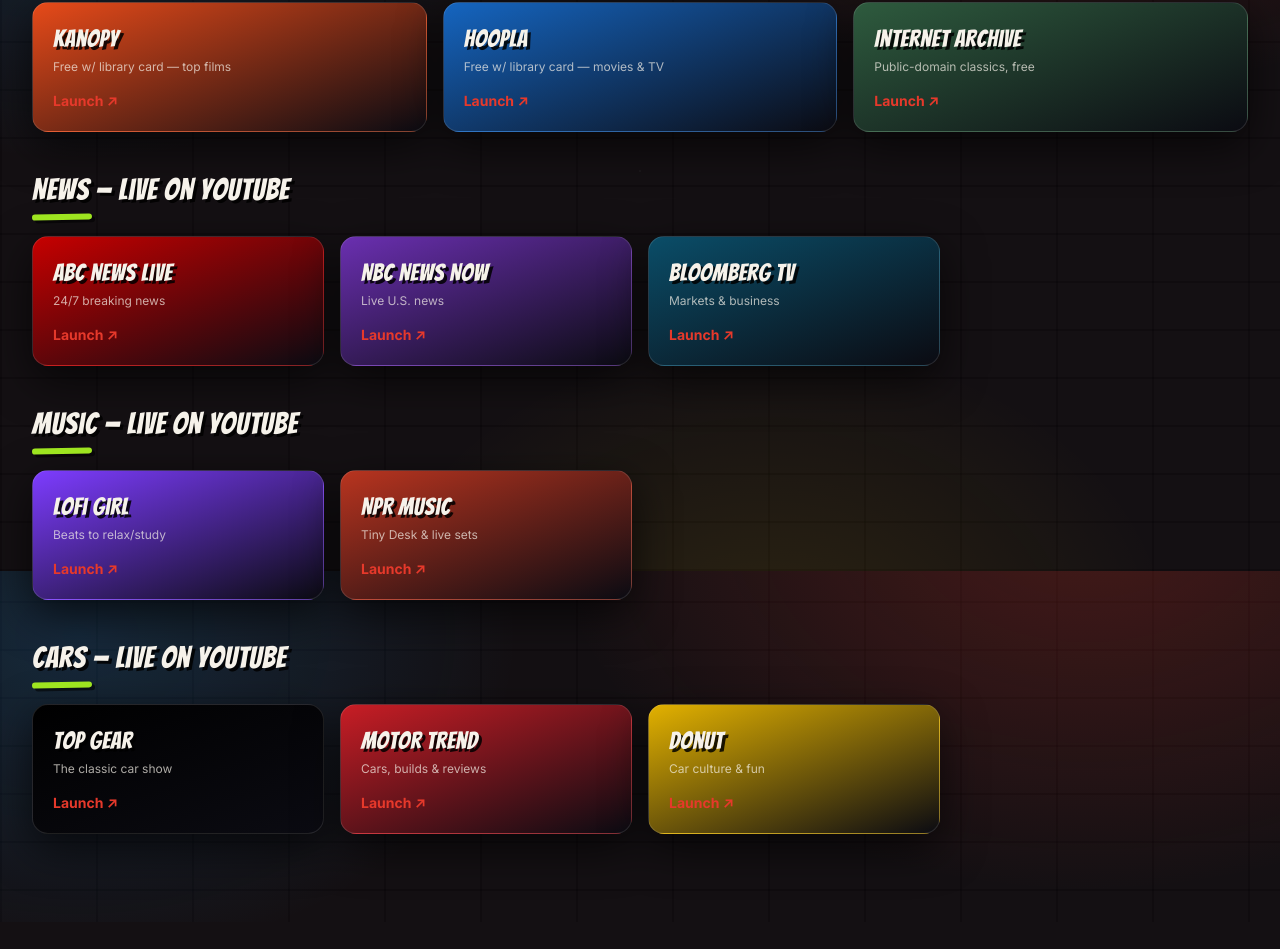
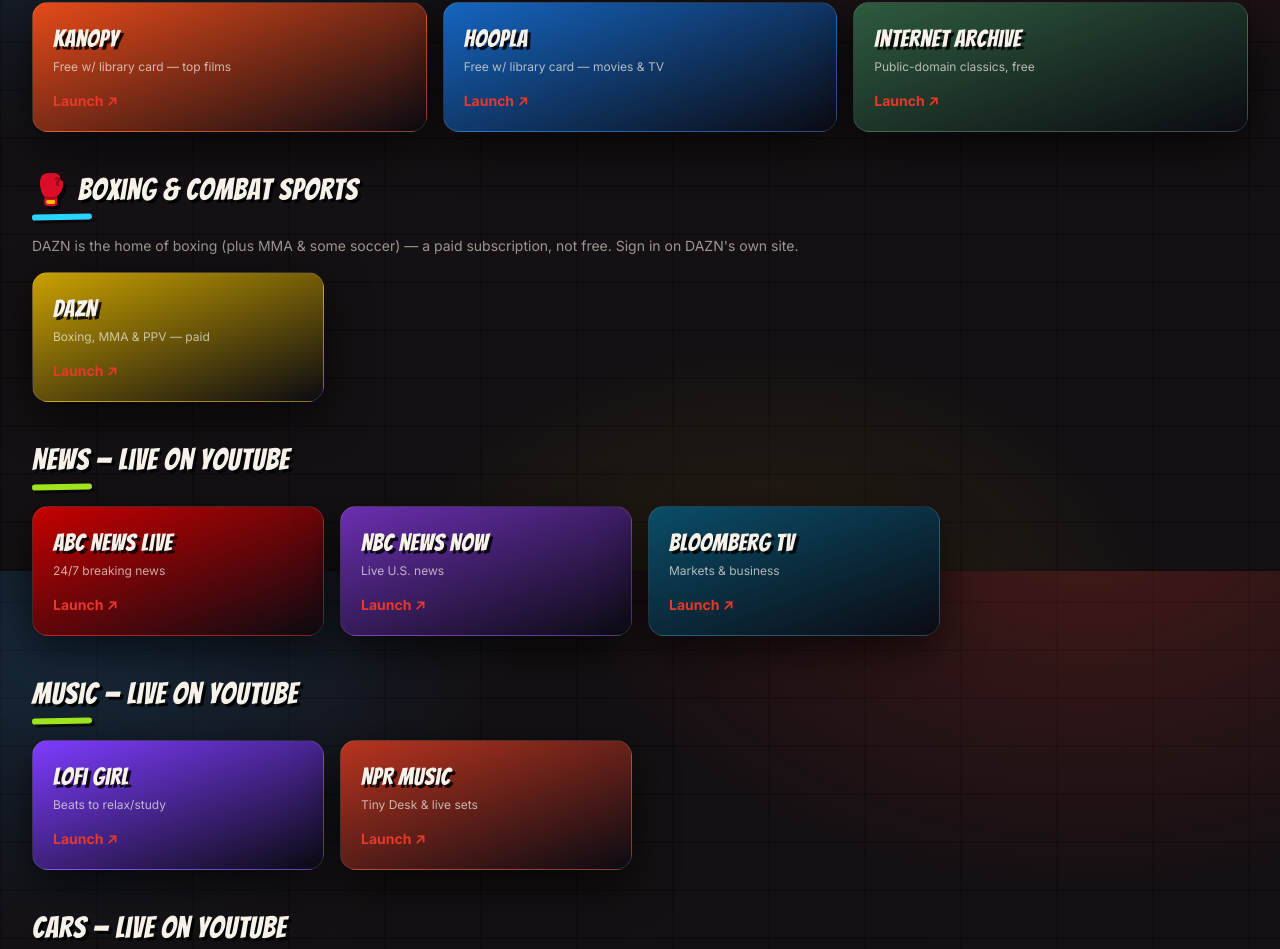
Before and after one commit to Moonwalker5823/E-s-Movie-App, a React (Vite) app: page /live in a window 1280 px wide. Shown: the part 1029-1978 px from the top of the page. Before the commit the page ends 1951 px from the top, so only its background shows below. Built offline with nearby package versions, Linux system fonts and the light colour scheme; no server answers; a web font is replaced by a local one.

Commit message:
Live TV: add DAZN tile for boxing & combat sports
New paid 'Boxing & Combat Sports' section with a DAZN launch tile
(dazn.com), kept outside the free app rows.

```diff
--- a/src/pages/LiveTV.tsx
+++ b/src/pages/LiveTV.tsx
@@ -16,6 +16,11 @@ const FAST_APPS: Tile[] = [
   { name: "The Roku Channel", url: "https://therokuchannel.roku.com/", blurb: "Free live TV & movies", color: "#662d91" },
   { name: "Plex Live TV", url: "https://watch.plex.tv/live-tv", blurb: "Free live TV & on-demand", color: "#8b6a0d" },
   { name: "Xumo Play", url: "https://play.xumo.com/", blurb: "Free live & on-demand", color: "#0a4d68" },
+];
+
+// Paid sports streaming — the home of boxing/combat (a subscription, not free).
+const COMBAT_APPS: Tile[] = [
+  { name: "DAZN", url: "https://www.dazn.com/", blurb: "Boxing, MMA & PPV — paid", color: "#caa100" },
 ];
 
 // Free with a library card / public domain — huge legit catalogs, zero cost.
@@ -97,6 +102,19 @@ export default function LiveTV() {
         ))}
       </div>
 
+      <Heading emoji="🥊" className="mb-4 mt-10">
+        Boxing &amp; Combat Sports
+      </Heading>
+      <p className="mb-4 text-sm text-cream/60">
+        DAZN is the home of boxing (plus MMA &amp; some soccer) — a paid subscription, not free. Sign in on
+        DAZN&apos;s own site.
+      </p>
+      <div className="grid grid-cols-2 gap-4 sm:grid-cols-3 lg:grid-cols-4">
+        {COMBAT_APPS.map((a) => (
+          <LaunchTile key={a.name} t={a} />
+        ))}
+      </div>
+
       {CHANNELS.map((group) => (
         <div key={group.category} className="mt-10">
           <Heading className="mb-4">{group.category} — Live on YouTube</Heading>
```
